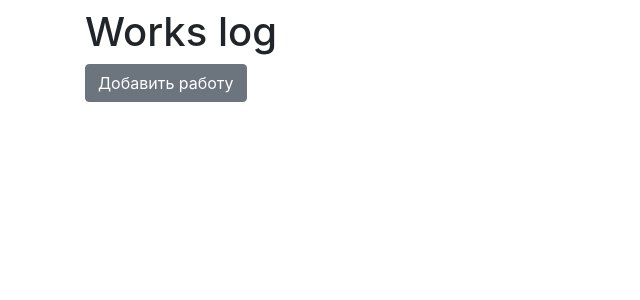
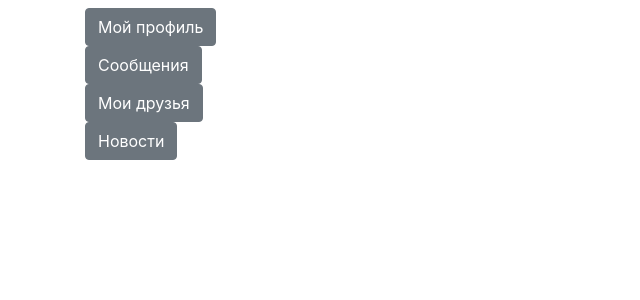
Before and after one commit to danilinkp/social-network, a Flask app: page / in a window 1280 px wide. Shown: the part 56-356 px from the top of the page, without its empty margins (0-640 px from the left). Run offline with Flask 2, Linux system fonts and the light colour scheme; a user stored in the database is signed in; some libraries are stand-ins or nearby versions.

Commit message:
login_register # 2

```diff
--- /dev/null
+++ b/static/css/style.css
@@ -0,0 +1 @@
+margin: 30px 20px 80px 100px;
--- a/templates/base.html
+++ b/templates/base.html
@@ -3,7 +3,7 @@
 <head>
     <meta charset="utf-8">
     <meta name="viewport" content="width=device-width, initial-scale=1, shrink-to-fit=no">
-    <link rel="stylesheet" type="text/css" href="../static/css/style.css" />
+    <link rel="stylesheet" href="../static/css/style.css" />
     <link rel="stylesheet"
           href="https://stackpath.bootstrapcdn.com/bootstrap/4.4.1/css/bootstrap.min.css"
           integrity="sha384-Vkoo8x4CGsO3+Hhxv8T/Q5PaXtkKtu6ug5TOeNV6gBiFeWPGFN9MuhOf23Q9Ifjh"
@@ -18,7 +18,7 @@
           <a class="navbar-brand" href="/logout">{{ current_user.name }}</a>
         {% else %}
         <p>
-          <a class="btn btn-primary " href="/register">Зарегистрироваться</a>
+          <a class="btn btn-primary" href="/register">Зарегистрироваться</a>
           <a class="btn btn-success" href="/login">Войти</a>
         </p>
         {% endif %}
--- a/templates/index.html
+++ b/templates/index.html
@@ -1,37 +1,27 @@
 {% extends "base.html" %}
-
 {% block content %}
-<h1>Works log</h1>
+<h1></h1>
 {% if current_user.is_authenticated %}
-    <a href="jobs" class="btn btn-secondary">Добавить работу</a>
+    <div>
+         <a href="jobs" class="btn btn-secondary">Мой профиль</a>
+        <br>
+    </div>
+    <div>
+         <a href="jobs" class="btn btn-secondary">Сообщения</a>
+        <br>
+    </div>
+    <div>
+         <a href="jobs" class="btn btn-secondary">Мои друзья</a>
+        <br>
+    </div>
+    <div>
+        <a href="jobs" class="btn btn-secondary">Новости</a>
+        <br>
+    </div>
 {% endif %}
 {% for item in jobs %}
 <h2>Action #{{item.id}}</h2>
-<table class="table">
-  <thead>
-    <tr class="table-secondary">
-      <th scope="col">Title of activity</th>
-      <th scope="col">Team leader</th>
-      <th scope="col">Duration</th>
-      <th scope="col">List of coloboration</th>
-      <th scope="col">is finished</th>
-    </tr>
-  </thead>
-  <tbody>
-    <tr>
-      <td class="table-primary">{{item.job}}</td>
-      <td class="table-primary">{{item.user.surname}} {{item.user.name}}</td>
-      <td class="table-primary">{{item.work_size}} hours</td>
-      <td class="table-primary">{{item.collaborators}}</td>
-      {% if item.is_finished == False %}
-        <td class="table-danger">is not finished</td>
-      {% else %}
-        <td class="table-success">finished</td>
-      {% endif %}
-    </tr>
-  </tbody>
-</table>
-{% if current_user.is_authenticated and (current_user.id == item.user.id or current_user.id == 1) %}
+{% if current_user.is_authenticated and (current_user.id == item.user.id) %}
 <div>
   <a href="/jobs/{{ item.id }}" class="btn btn-warning">
       Edit job
```
